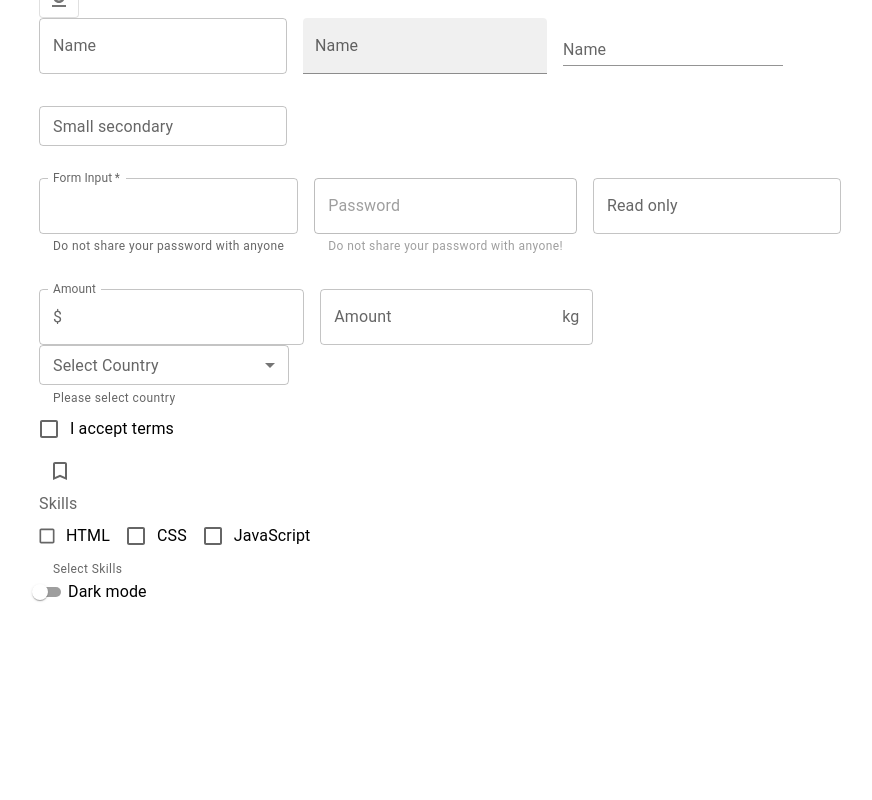
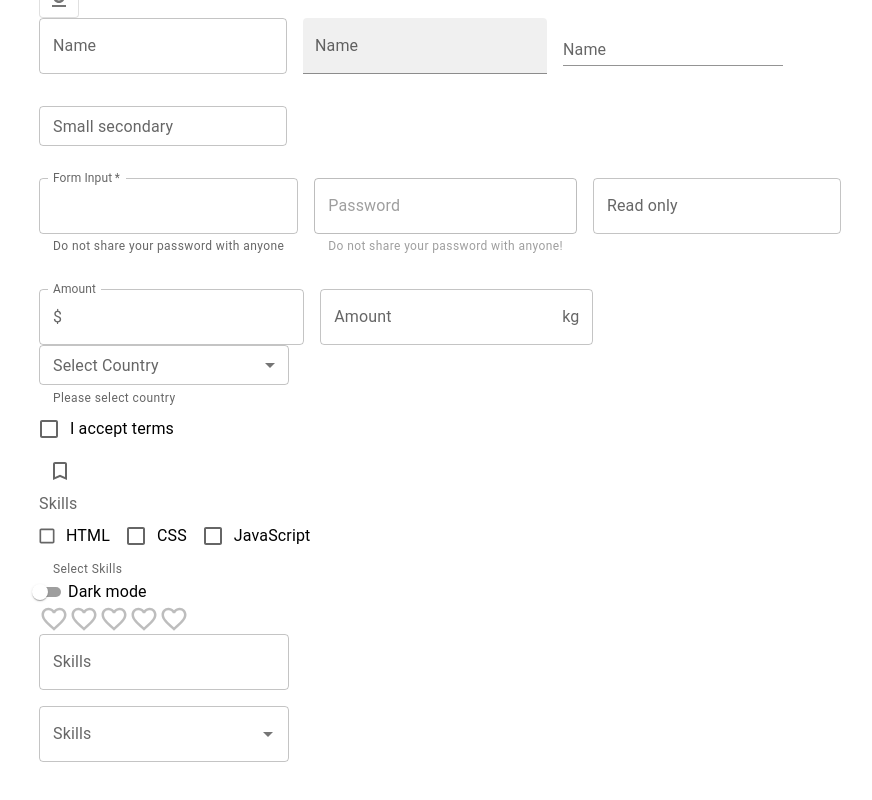
Before and after one commit to EduardBBlea/MaterialUI-walkthrough, a React (Create React App) app: page / in a window 1280 px wide. Shown: the part 1056-1856 px from the top of the page, without its empty margins (25-897 px from the left). Before the commit the page ends 1724 px from the top, so only its background shows below. Built offline with nearby package versions, Linux system fonts and the light colour scheme.

Commit message:
covered Autocomplete

```diff
--- a/src/App.js
+++ b/src/App.js
@@ -6,6 +6,8 @@ import MuiTextField from "./components/MuiTextField";
 import MuiSelect from "./components/MuiSelect";
 import Muicheckbox from "./components/Muicheckbox";
 import MuiSwitch from "./components/MuiSwitch";
+import MuiRating from "./components/MuiRating";
+import MuiAutocomplete from "./components/MuiAutocomplete";
 
 function App() {
   return (
@@ -16,6 +18,8 @@ function App() {
       <MuiSelect />
       <Muicheckbox />
       <MuiSwitch />
+      <MuiRating />
+      <MuiAutocomplete />
     </div>
   );
 }
--- /dev/null
+++ b/src/components/MuiAutocomplete.jsx
@@ -0,0 +1,34 @@
+import React, { useState } from "react";
+import { Stack, Autocomplete, TextField } from "@mui/material";
+
+const skills = ["CSS", "JavaScript", "HTML", "React", "MaterialUI"];
+
+const skillsOptions = skills.map((skill, index) => ({
+  id: index + 1,
+  label: skill,
+}));
+
+const MuiAutocomplete = () => {
+  const [value, setValue] = useState(null);
+  const [skill, setSkill] = useState(null);
+  console.log(skill);
+  return (
+    <Stack spacing={2} width="250px">
+      <Autocomplete
+        options={skills}
+        renderInput={(params) => <TextField {...params} label="Skills" />}
+        value={value}
+        onChange={(e, newValue) => setValue(newValue)}
+        freeSolo
+      />
+      <Autocomplete
+        options={skillsOptions}
+        renderInput={(params) => <TextField {...params} label="Skills" />}
+        value={skill}
+        onChange={(e, newValue) => setSkill(newValue)}
+      />
+    </Stack>
+  );
+};
+
+export default MuiAutocomplete;
--- a/src/components/MuiButton.jsx
+++ b/src/components/MuiButton.jsx
@@ -100,7 +100,7 @@ const MuiButton = () => {
       </Stack>
       {/* Toggle buttons
           the toggle button group has the exclusive prop which prevents the group having multiple buttons toggled */}
-      <Stack direction="row" gutterBottom>
+      <Stack direction="row">
         <ToggleButtonGroup
           aria-label="text formatting"
           value={formats}
--- /dev/null
+++ b/src/components/MuiRating.jsx
@@ -0,0 +1,26 @@
+import React, { useState } from "react";
+import { Stack, Rating } from "@mui/material";
+import FavoriteIcon from "@mui/icons-material/Favorite";
+import FavoriteBorderIcon from "@mui/icons-material/FavoriteBorder";
+
+const MuiRating = () => {
+  const [value, setValue] = useState(null);
+  console.log(value);
+  const handleChange = (_event, newValue) => {
+    setValue(newValue);
+  };
+  return (
+    <Stack spacing={2}>
+      <Rating
+        value={value}
+        onChange={handleChange}
+        precision={0.5}
+        size="large"
+        icon={<FavoriteIcon fontSize="inherit" />}
+        emptyIcon={<FavoriteBorderIcon fontSize="inherit" />}
+      />
+    </Stack>
+  );
+};
+
+export default MuiRating;
```
